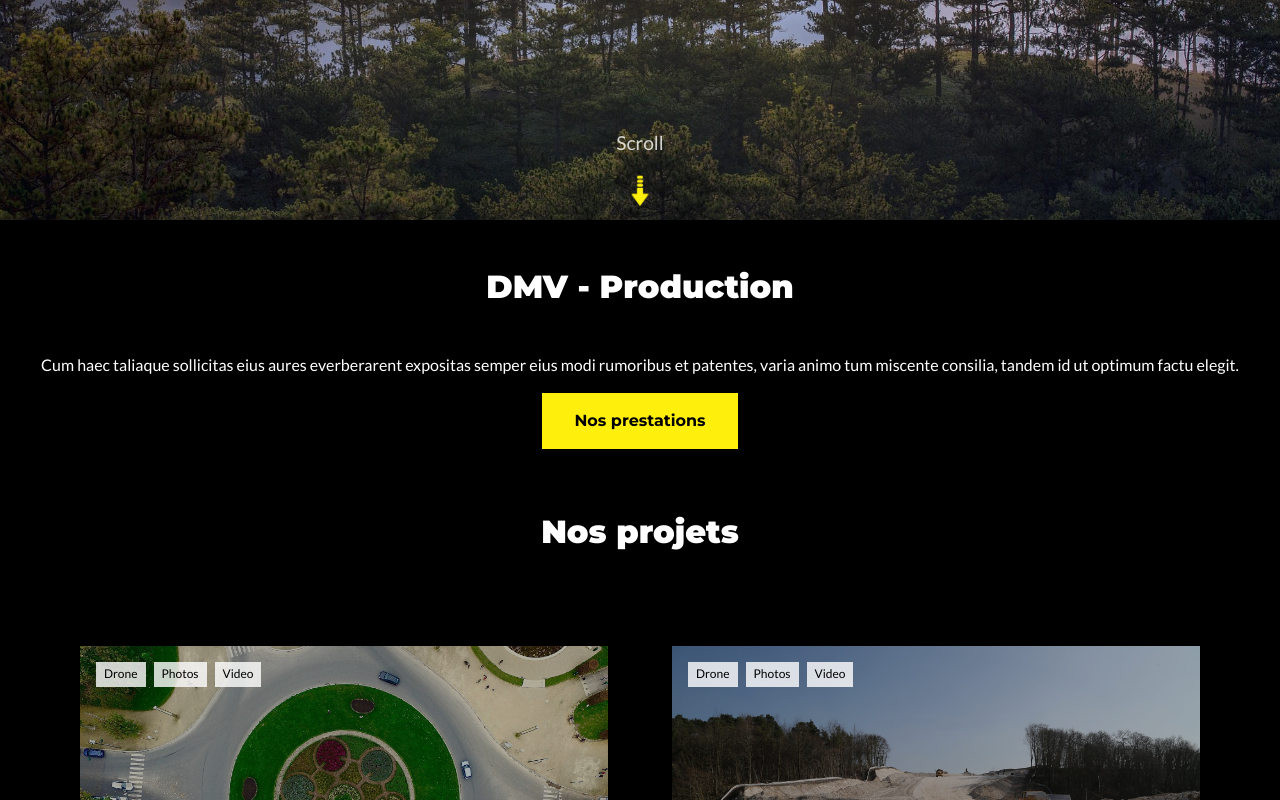
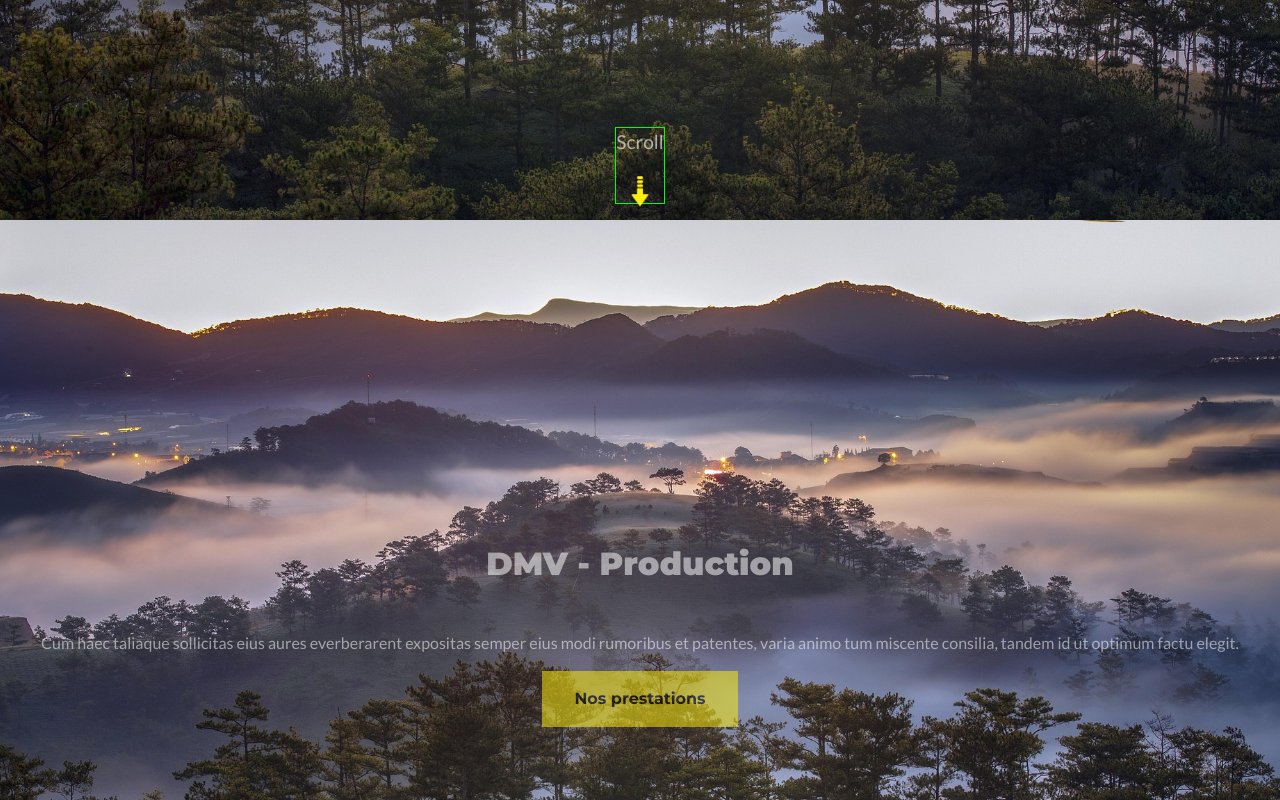
Before and after one commit to Guillaume811/site_dmv, a React (Create React App) app in the folder dmv/: page / in a window 1280 px wide. Shown: the part 580-1380 px from the top of the page. Built offline with nearby package versions, Linux system fonts and the light colour scheme.

Commit message:
annimation home page part 1

```diff
--- a/dmv/src/components/ScrollArrow/ScrollArrow.module.scss
+++ b/dmv/src/components/ScrollArrow/ScrollArrow.module.scss
@@ -4,6 +4,8 @@
     align-items: center;
     justify-content: center;
     gap: 1rem;
+    border: 1px solid lime;
+    transform: unset !important;
 
     &__span {
         color: white;
--- a/dmv/src/components/ScrollArrow/ScrollArrow.tsx
+++ b/dmv/src/components/ScrollArrow/ScrollArrow.tsx
@@ -8,6 +8,8 @@ type ScrollArrowProps = {
     text: string;
     imageSrc: string;
     altText: string;
+    opacity: number;
+    innerRef: React.Ref<HTMLDivElement>;
 }
 
 /* Component ScrollArrow
@@ -19,9 +21,14 @@ type ScrollArrowProps = {
   -> Displays a <motion.span> that shows "text" with an animation that fades in and out in a loop.
   -> Displays a <motion.img> using "imageSrc" and "altText" with a vertical bouncing animation that loops forever.
 */
-const ScrollArrow: React.FC<ScrollArrowProps> = ({text, imageSrc, altText}) => {
+const ScrollArrow: React.FC<ScrollArrowProps> = ({text, imageSrc, altText, opacity, innerRef}) => {
+    console.log('ScrollArrow opacity:', opacity);
     return (
-        <div className={styles.content}>
+        <motion.div
+            ref={innerRef}
+            className={styles.content}
+            style={{ opacity }}
+        >
             <motion.span
                 className={styles.content__span}
                 animate={{ opacity: [1, 0, 1] }}
@@ -48,7 +55,7 @@ const ScrollArrow: React.FC<ScrollArrowProps> = ({text, imageSrc, altText}) => {
                     ease: "easeInOut",
                 }}
             />
-        </div>
+        </motion.div>
     );
 };
 
--- a/dmv/src/components/sections/BasicSection/BasicSection.module.scss
+++ b/dmv/src/components/sections/BasicSection/BasicSection.module.scss
@@ -7,13 +7,8 @@
 }
 
 .sectionIntro {
-    position: relative;
     width: 100%;
-    min-height: 100vh;
-    background-image: url("../../../assets/pictures/background/intro.jpg");
-    background-size: cover;
-    background-position: center;
-    background-repeat: no-repeat;
+    height: 100vh;
     display: flex;
     align-items: flex-end;
     justify-content: center;
--- /dev/null
+++ b/dmv/src/components/sections/ParallaxFixSection/ParallaxFixSection.module.scss
@@ -0,0 +1,10 @@
+.parallaxContainer {
+    background-size: cover;
+    background-position: center;
+    background-repeat: no-repeat;
+    background-attachment: fixed;
+    width: 100%;
+    min-height: 200vh;
+    display: flex;
+    flex-direction: column;
+}
--- /dev/null
+++ b/dmv/src/components/sections/ParallaxFixSection/ParallaxFixSection.tsx
@@ -0,0 +1,20 @@
+import React from 'react';
+import styles from './ParallaxFixSection.module.scss';
+
+type SectionParallaxFixProps = {
+    backgroundImage: string;
+    children: React.ReactNode;
+};
+
+const SectionParallaxFix: React.FC<SectionParallaxFixProps> = ({ backgroundImage, children }) => {
+    return (
+        <div
+            className={styles.parallaxContainer}
+            style={{ backgroundImage: `url(${backgroundImage})` }}
+        >
+            {children}
+        </div>
+    );
+};
+
+export default SectionParallaxFix;
--- a/dmv/src/components/sections/TitleSection/TitleSection.module.scss
+++ b/dmv/src/components/sections/TitleSection/TitleSection.module.scss
@@ -4,6 +4,25 @@
     margin-bottom: 1rem;
     padding: 1rem;
     border: 1px solid black;
+}
+
+.sectionEffectPresentation{
+    width: 100%;
+    height: 100vh;
+    display: flex;
+    flex-direction: column;
+    align-items: center;
+    justify-content: center;
+    padding: 1rem;
+    box-sizing: border-box;
+    background-color: transparent; //nvx
+    color: $tertiary;
+    text-align: center;
+
+    &__title{
+        font-family: $font-title, sans-serif;
+        font-size: 2rem;
+    }
 }
 
 .sectionPresentation{
--- a/dmv/src/components/sections/TitleSection/TitleSection.tsx
+++ b/dmv/src/components/sections/TitleSection/TitleSection.tsx
@@ -1,5 +1,6 @@
 import React from "react";
 import styles from "./TitleSection.module.scss";
+import { motion } from "framer-motion";
 
 // Typage
 type TitleSectionProps = {
@@ -7,6 +8,8 @@ type TitleSectionProps = {
     classNameTitle?: string;
     title: string;
     children: React.ReactNode;
+    opacity?: number;
+    innerRef?: React.Ref<HTMLDivElement>;
 };
 
 /* Component TitleSection
@@ -18,15 +21,32 @@ type TitleSectionProps = {
   -> Displays a <h2> element with "classNameTitle" if provided, or an empty string, showing the "title".
   -> Renders the "children" content below the title.
 */
-const TitleSection: React.FC<TitleSectionProps> = ({ classNameSection, classNameTitle, title, children}) => {
-    return(
-        <section className={classNameSection ?? ""}>
-            <h2 className={classNameTitle ?? ""}>
-                {title}
-            </h2>
+const TitleSection: React.FC<TitleSectionProps> = ({ classNameSection, classNameTitle, title, children, opacity = 1, innerRef}) => {
+    const content = (
+        <>
+            <h2 className={classNameTitle ?? ''}>{title}</h2>
             {children}
+        </>
+    );
+
+    if (typeof opacity === 'number') {
+        return (
+            <motion.section
+                ref={innerRef}
+                className={classNameSection ?? ''}
+                style={{ opacity }}
+                transition={{ duration: 0.2 }}
+            >
+                {content}
+            </motion.section>
+        );
+    }
+
+    // Sinon section HTML classique
+    return (
+        <section ref={innerRef} className={classNameSection ?? ''}>
+            {content}
         </section>
-
     );
 };
 
--- a/dmv/src/pages/Home/Home.tsx
+++ b/dmv/src/pages/Home/Home.tsx
@@ -1,4 +1,4 @@
-import React, { useEffect, useState } from 'react';
+import React, { useEffect, useRef, useState } from 'react';
 import BasicSection from '../../components/sections/BasicSection/BasicSection';
 import Button from '../../components/Button/Button';
 import TitleSection from '../../components/sections/TitleSection/TitleSection';
@@ -10,6 +10,7 @@ import RowDiv from '../../components/div/RowDiv/RowDiv';
 import PrestationGrid from '../../components/grid/PrestationGrid/PrestationGrid';
 import stylesBasicSection from "../../components/sections/BasicSection/BasicSection.module.scss";
 import stylesTitlesSection from "../../components/sections/TitleSection/TitleSection.module.scss";
+import backgroundImage from "../../assets/pictures/background/intro.jpg";
 import Fleche from '../../assets/pictures/fleche-vers-le-bas-jaune.png';
 import Montage from '../../assets/pictures/background/parallax-accueil.jpg';
 import Drone from '../../assets/pictures/prez-drone.jpg';
@@ -18,6 +19,7 @@ import { ProjectType } from '../../types/project.types';
 import { ProjectService } from '../../services/ProjectService';
 import { PrestationType } from '../../types/prestation.types';
 import { PrestationService } from '../../services/PrestationService';
+import ParallaxFixSection from '../../components/sections/ParallaxFixSection/ParallaxFixSection';
 
 /* Component Page Home
 * Render logic :
@@ -57,6 +59,66 @@ const Home: React.FC = () => {
     const prestationLink = getNavigationLink("prestation");
     const projetLink = getNavigationLink("projet");
 
+    // Effect first section
+    // TitleSection
+    const sectionRef = useRef<HTMLDivElement>(null);
+    const [opacity, setOpacity] = useState(0);
+
+    useEffect(() => {
+        const handleScroll = () => {
+            if (!sectionRef.current) return;
+
+            const rect = sectionRef.current.getBoundingClientRect();
+            const windowHeight = window.innerHeight;
+            const sectionCenter = rect.top + rect.height / 2;
+            const screenCenter = windowHeight / 2;
+
+            const distance = Math.abs(sectionCenter - screenCenter);
+            const maxDistance = windowHeight / 2;
+            const ratio = Math.max(0, 1 - distance / maxDistance);
+
+            setOpacity(ratio);
+        };
+
+        window.addEventListener('scroll', handleScroll);
+        handleScroll();
+        return () => window.removeEventListener('scroll', handleScroll);
+    }, []);
+
+    //SCrollArrow
+    const arrowRef = useRef<HTMLDivElement>(null);
+    const [arrowOpacity, setArrowOpacity] = useState(1);
+
+    useEffect(() => {
+        const handleScroll = () => {
+            if (!arrowRef.current) return;
+
+            const rect = arrowRef.current.getBoundingClientRect();
+            const windowHeight = window.innerHeight;
+
+            // Distance du bas de la fenêtre à la flèche
+            const distanceFromBottom = windowHeight - rect.top;
+
+            // On commence à la faire disparaître quand elle approche du milieu
+            const fadeStart = windowHeight * 0.5;
+            const fadeEnd = windowHeight * 0.1;
+
+            let opacity = 1;
+
+            if (distanceFromBottom < fadeStart) {
+                opacity = (distanceFromBottom - fadeEnd) / (fadeStart - fadeEnd);
+                opacity = Math.max(0, Math.min(1, opacity));
+            }
+
+            setArrowOpacity(opacity);
+            console.log('distanceFromBottom:', distanceFromBottom, '→ opacity:', opacity);
+        };
+
+        window.addEventListener('scroll', handleScroll);
+        handleScroll();
+        return () => window.removeEventListener('scroll', handleScroll);
+    }, []);
+
     // État local pour stocker les projets à afficher
     const [projects, setProjects] = useState<ProjectType[]>([]);
     // Au montage du composant, on récupère les projets à afficher
@@ -77,19 +139,25 @@ const Home: React.FC = () => {
 
     return (
         <div>
+            <ParallaxFixSection backgroundImage={backgroundImage}>
                 {/*Section d'introduction*/}
                 <BasicSection className={stylesBasicSection.sectionIntro}>
                     <ScrollArrow
                         text='Scroll'
                         imageSrc={Fleche}
-                    altText='Fleche vers le bas' />
+                        altText='Fleche vers le bas'
+                        opacity={arrowOpacity}
+                        innerRef={arrowRef}
+                    />
                 </BasicSection>
 
                 {/*Section d'introduction 2*/}
                 <TitleSection
                     title='DMV - Production'
-                classNameSection={stylesTitlesSection.sectionPresentation}
-                classNameTitle={stylesTitlesSection.sectionPresentation__title}
+                    classNameSection={stylesTitlesSection.sectionEffectPresentation}
+                    classNameTitle={stylesTitlesSection.sectionEffectPresentation__title}
+                    innerRef={sectionRef}
+                    opacity={opacity}
                 >
                     <p>
                         Cum haec taliaque sollicitas eius aures everberarent expositas semper eius modi rumoribus et patentes,
@@ -97,6 +165,8 @@ const Home: React.FC = () => {
                     </p>
                     <Button text='Nos prestations' to={prestationLink?.to} />
                 </TitleSection>
+            </ParallaxFixSection>
+
 
             {/*Section Nos projets*/}
             <TitleSection title='Nos projets'
```
Lines whose indentation alone changed are shown as unchanged.
